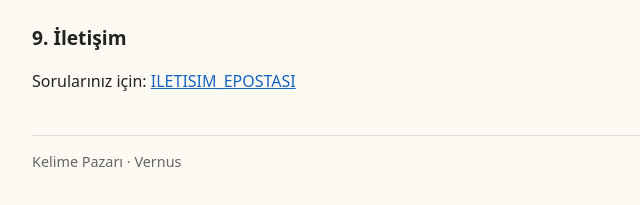
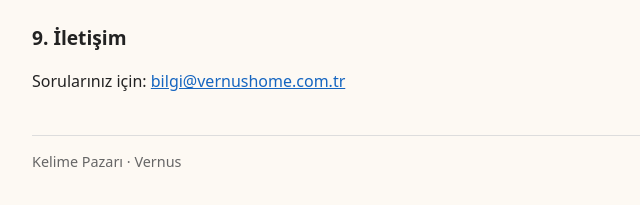
Before and after one commit to vernushome1-a11y/kelime-pazari-gizlilik, a plain HTML site: page index.html in a window 1280 px wide. Shown: the part 1477-1682 px from the top of the page, 228-868 px from the left. Drawn offline with Linux system fonts and the light colour scheme.

Commit message:
Add files via upload

```diff
--- a/index.html
+++ b/index.html
@@ -49,7 +49,7 @@
   <p>Bu politika gerektiğinde güncellenebilir. Önemli değişiklikler bu sayfada duyurulacaktır.</p>
 
   <h2>9. İletişim</h2>
-  <p>Sorularınız için: <a href="mailto:ILETISIM_EPOSTASI">ILETISIM_EPOSTASI</a></p>
+  <p>Sorularınız için: <a href="mailto:bilgi@vernushome.com.tr">bilgi@vernushome.com.tr</a></p>
 
   <footer>
     Kelime Pazarı &middot; Vernus
```
